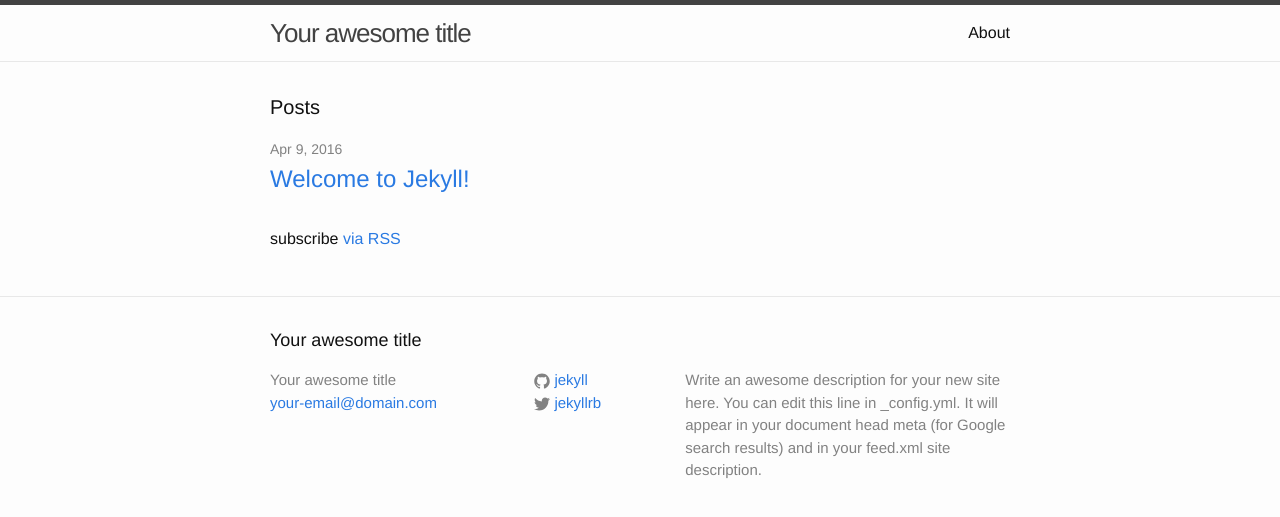
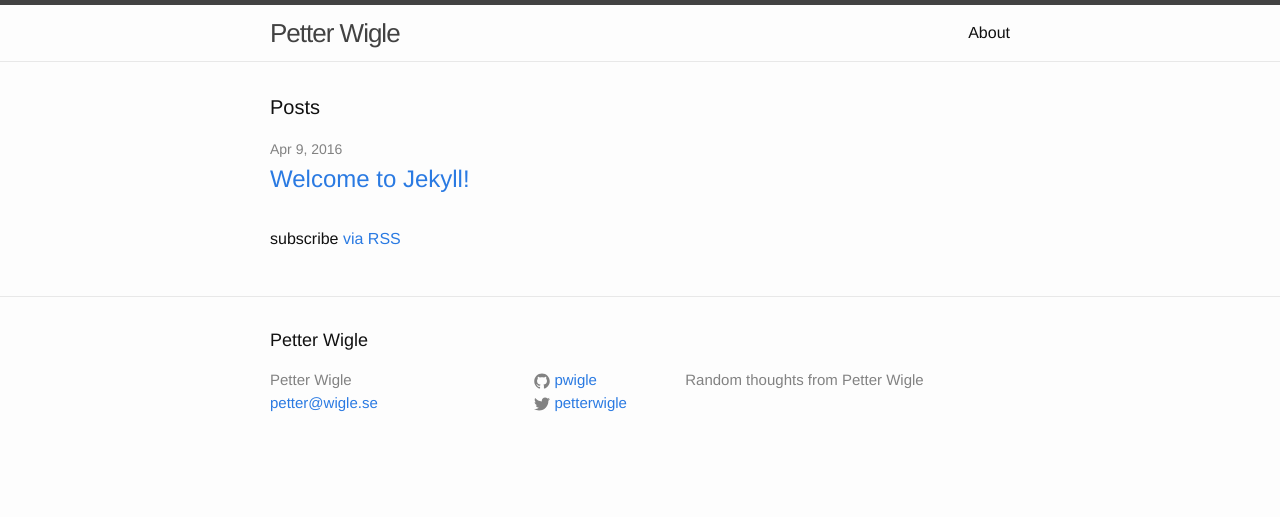
Before and after one commit to pwigle/pwigle.github.io, a Jekyll site: the page built from index.html, in a window 1280 px wide. Shown: the top 517 px of the page. Built offline with Jekyll 4.4.1, drawn with Linux system fonts in a browser that asks for light colours.

Commit message:
Initial config

```diff
--- a/_config.yml
+++ b/_config.yml
@@ -6,16 +6,14 @@
 # 'jekyll serve'. If you change this file, please restart the server process.
 
 # Site settings
-title: Your awesome title
-email: your-email@domain.com
+title: Petter Wigle
+email: petter@wigle.se
 description: > # this means to ignore newlines until "baseurl:"
-  Write an awesome description for your new site here. You can edit this
-  line in _config.yml. It will appear in your document head meta (for
-  Google search results) and in your feed.xml site description.
+  Random thoughts from Petter Wigle
 baseurl: "" # the subpath of your site, e.g. /blog
-url: "http://yourdomain.com" # the base hostname & protocol for your site
-twitter_username: jekyllrb
-github_username:  jekyll
+url: "http://pwigle.github.io" # the base hostname & protocol for your site
+twitter_username: petterwigle
+github_username:  pwigle
 
 # Build settings
 markdown: kramdown
```
